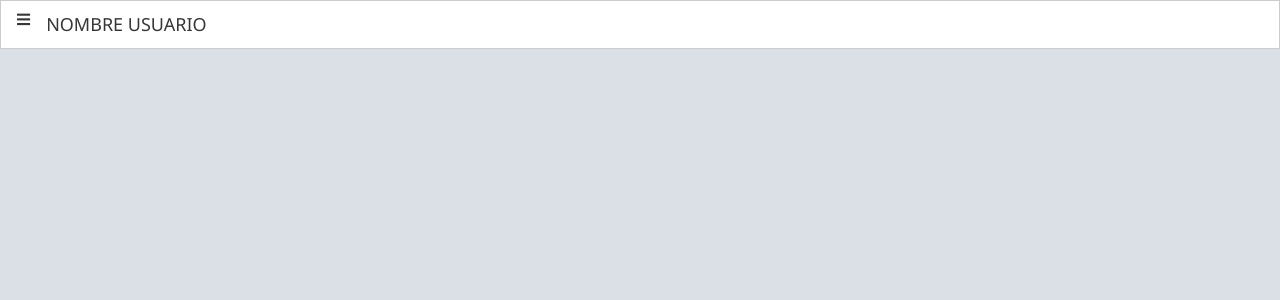
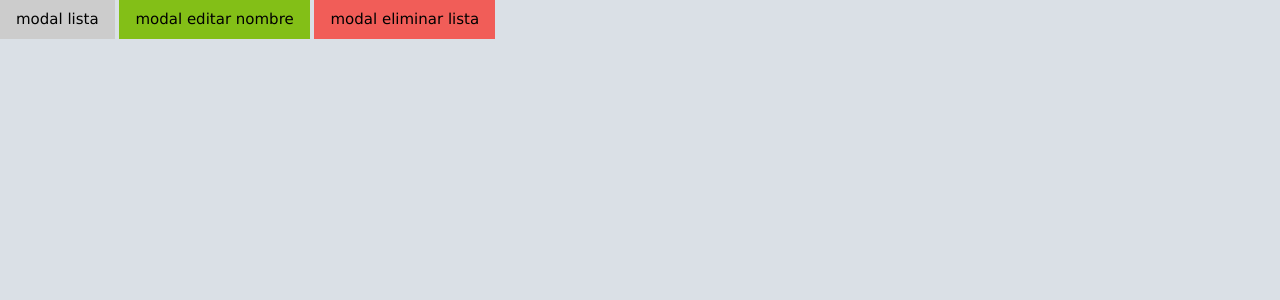
Before and after one commit to JoaquinBelloJimenez/tarea, a PHP site: page /pruebas.html in a window 1280 px wide. Shown: the top 300 px of the page. Run offline with PHP 8.4, Linux system fonts and the light colour scheme.

Commit message:
modificando "modals"

```diff
--- a/css/tarea.css
+++ b/css/tarea.css
@@ -41,15 +41,17 @@ html, body {
 {background-color:var(--color-sec-light);}
 .background-color-black
 {background-color:var(--color-black); color:white;}
+.background-color-black-f
+{background-color:var(--color-black) !important; color:white !important;}
 .background-color-white
 {background-color:var(--color-white);}
 
 .color-hover-pri:hover
-{background-color: var(--color-pri); color:white;}
+{background-color: var(--color-pri) !important; color:white !important;}
 .color-hover-sec:hover
-{background-color: var(--color-sec); color:white;}
+{background-color: var(--color-sec) !important; color:white !important;}
 .color-hover-black:hover
-{background-color: var(--color-black); color:white;}
+{background-color: var(--color-black) !important; color:white !important;}
 
 /* Index */
 .background-img-1 {
--- a/pruebas.html
+++ b/pruebas.html
@@ -10,64 +10,93 @@
     <meta name="viewport" content="width=device-width, user-scalable=no">
     <style media="screen">
       body{background-color:#DAE0E6;}
-      #barra_lateral {
-        top: 49px;
-        height: 100%;
-        background-color: #fff;
-        position: fixed!important;
-        z-index: 1;
-      }
-      .lateral {
-        transition: left 0.5s;
-        left: 0px;
-      }
-      .invisible{
-        left:-300px;
-      }
     </style>
-
   </head>
   <body>
-    <!--barra superior-->
-    <div class="w3-bar w3-top background-color-white w3-border">
-        <div id="bt_menu" class="w3-bar-item color-black color-hover-black" onclick="abrirMenu()"><i class="fas fa-bars"></i></div>
-        <div class="color-black">
-          <h5> NOMBRE USUARIO</h5>
+
+    <div class="w3-button background-color-pri" onclick="modal_show('#1')">modal lista</div>
+
+    <div class="w3-button background-color-pri" onclick="modal_show('#2')">modal editar nombre</div>
+
+    <div class="w3-button background-color-sec-light" onclick="modal_show('#eliminar',1)">modal eliminar lista</div>
+
+    <div id="1" class="w3-modal">
+      <div class="w3-modal-content w3-animate-top">
+        <div class="w3-row background-color-black">
+          <div class="w3-col s1">
+            <div class="w3-button w3-large color-hover-sec" onclick="modal_hide('#1')">
+              <i class="fas fa-long-arrow-alt-left"></i>
+            </div>
+          </div>
+          <div class="w3-col s10">
+            <div class="w3-large w3-padding w3-center">
+              NOMBRE DE LISTA
+            </div>
+          </div>
+          <div class="w3-col s1">
+            <div class="w3-dropdown-hover w3-padding w3-large color-hover-pri background-color-black-f w3-right">
+              <i class="fas fa-chevron-down"></i>
+              <div class="w3-dropdown-content w3-bar-block" style="right:0;">
+                <a href="#" class="w3-bar-item w3-button">Renombrar</a>
+                <a href="#" class="w3-bar-item w3-button">Eliminar</a>
+              </div>
+            </div>
+          </div>
         </div>
+      </div>
     </div>
 
-    <!-- barra lateral -->
-    <div id="barra_lateral" class="w3-light-grey w3-bar-block lateral invisible">
-        <p class="w3-center">Opciones Admin</p>
-        <div class="w3-bar-item w3-buttom w3-display">
-          <a class="w3-padding w3-xlarge w3-button full-width">USUARIOS <i class="w3-right fas fa-users color-sec"></i> </a>
+    <div id="2" class="w3-modal">
+      <div class="w3-modal-content">
+        <div class="w3-row background-color-black">
+          <div class="w3-col s1">
+            <div class="w3-button w3-large color-hover-sec" onclick="modal_hide('#2')">
+              <i class="fas fa-long-arrow-alt-left"></i>
+            </div>
+          </div>
+          <div class="w3-col s10">
+            <div class="w3-large w3-padding w3-center">
+              RENOMBRAR LISTA
+            </div>
+          </div>
+          <div class="w3-col s1">
+            <div class="w3-button w3-large color-hover-pri color-pri w3-right" onclick="modal_hide('#2')">
+              <i class="fas fa-check"></i>
+            </div>
+          </div>
         </div>
-        <div class="w3-bar-item w3-buttom w3-display">
-          <a class="w3-padding w3-xlarge w3-button full-width">TAREAS <i class="w3-right fas fa-calendar-check color-sec"></i> </a>
+        <div class="w3-container w3-padding">
+          <input class="w3-input w3-border w3-center" type="text" name="" value="" placeholder="Nuevo título">
         </div>
-        <div class="w3-bar-item w3-buttom w3-display">
-          <a class="w3-padding w3-button full-width" style="font-size:34px;"><i class="fas fa-list-ul color-sec" style="font-size:24px"></i> <label>Listas</label> </a>
-        </div>
-        <div class="w3-bar-item w3-buttom w3-display">
-          <a class="w3-padding w3-xlarge w3-button full-width">SALIR <i class="w3-right fas fa-sign-out-alt color-sec"></i> </a>
-        </div>
-        <div class="w3-bar-item w3-buttom w3-display" style="font-size:24px">
-          <i class="fas fa-list-ul color-sec" style="font-size:24px"></i>hola
-        </div>
+      </div>
     </div>
 
-
+    <div id="eliminar" class="w3-modal">
+      <div class="w3-modal-content">
+        <div class="w3-row background-color-black">
+          <div class="w3-col s11">
+            <div class="w3-large w3-padding w3-center">ELIMINAR LISTA</div>
+          </div>
+          <div class="w3-col s1">
+            <div class="w3-button w3-large color-hover-sec w3-right" onclick="modal_hide('#eliminar')">
+              <i class="fas fa-times"></i>
+            </div>
+          </div>
+        </div>
+      </div>
+    </div>
 
     <script type="text/javascript" src="js/jquery-3.3.1.min.js"></script>
     <script type="text/javascript">
-    valor = 0;
 
+    function modal_show(id, number){
+      $(id).show();
+      console.log(number);
+    }
 
-
-    function abrirMenu(){
-      $("#barra_lateral").toggleClass("invisible");
-      $("#bt_menu > i").toggleClass("fa-times");
-    };
+    function modal_hide(id){
+      $(id).hide();
+    }
 
     </script>
   </body>
```
